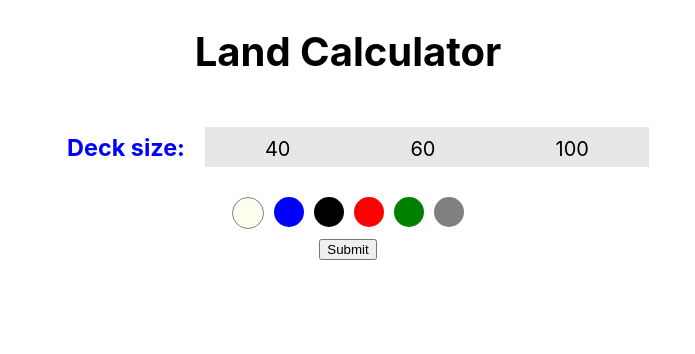
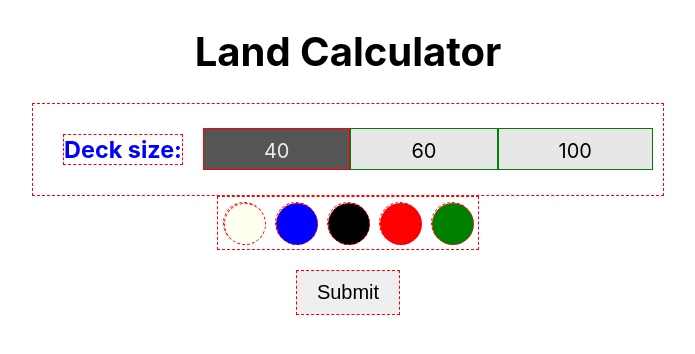
Before and after one commit to mtg-calculator/client, a React (Create React App) app: page / in a window 1280 px wide. Shown: the top 354 px of the page, without its empty margins (292-987 px from the left). Built offline with nearby package versions, Linux system fonts and the light colour scheme.

Commit message:
set form state on all input changes

```diff
--- a/src/colors.js
+++ b/src/colors.js
@@ -4,5 +4,4 @@ export const COLORS = [
   'black',
   'red',
   'green',
-  'colorless'
 ];
--- a/src/components/DeckSizeSelector.js
+++ b/src/components/DeckSizeSelector.js
@@ -2,15 +2,26 @@ import React, { Component } from 'react';
 import '../styles/DeckSizeSelector.scss';
 
 export default class DeckSizeSelector extends Component {
+  state = {
+    deckSize: 40,
+  }
+
+  handleOptionChange = event => {
+    this.setState({ deckSize: +event.target.value}, () => {
+      this.props.onChange(this.state.deckSize);
+    })
+
+  }
+
   render() {
     return (
       <div className="deck-size-selector">
         <h3>Deck size:</h3>
-        <input type="radio" id="40-deck" name="deck-size" value="40" />
+        <input type="radio" id="40-deck" name="deck-size" value="40" checked={this.state.deckSize === 40} onChange={this.handleOptionChange} />
         <label htmlFor="40-deck">40</label>
-        <input type="radio" id="60-deck" name="deck-size" value="60" />
+        <input type="radio" id="60-deck" name="deck-size" value="60" checked={this.state.deckSize === 60} onChange={this.handleOptionChange}/>
         <label htmlFor="60-deck">60</label>
-        <input type="radio" id="100-deck" name="deck-size" value="100" />
+        <input type="radio" id="100-deck" name="deck-size" value="100" checked={this.state.deckSize === 100} onChange={this.handleOptionChange}/>
         <label htmlFor="100-deck">100</label>
       </div>
     )
--- a/src/components/InputForm.js
+++ b/src/components/InputForm.js
@@ -11,39 +11,73 @@ export default class InputForm extends Component {
     super(props);
 
     this.state = {
-      value: 1,
-      colors: []
+      deckSize: null,
+      colors: {},
     }
+  }
+
+  handleDeckSizeSelect = deckSize => {
+    this.setState({ deckSize })
   }
 
   handleColorClick = event => {
     const { color } = event.target.dataset;
-    if (!this.state.colors.includes(color)) {
-      this.setState(prevState => prevState.colors.push(color))
+    if (!this.state.colors[color]) {
+      this.setState({
+        colors: {
+          ...this.state.colors,
+          [color]: { qty: 1, turn: 1 }
+        }
+      });
     }
   }
 
   handleRemoveColor = removedColor => {
+    this.setState(prevState => {
+      const { [removedColor]:value, ...otherColors } = prevState.colors;
+      return { colors: otherColors };
+    });
+  }
+
+  handleLandInputChange = (color, type, num) => {
     this.setState(prevState => ({
-      colors: prevState.colors.filter(color => color !== removedColor)
-    }))
+      colors: {
+        ...prevState.colors,
+        [color]: {
+          ...prevState.colors[color],
+          [type]: num
+        }
+
+      }
+    }));
+  }
+
+  handleFormSubmit = event => {
+    event.preventDefault();
+    console.log(event.target);
   }
 
   render() {
     return (
-      <div className="input-form">
+      <form className="input-form" onSubmit={this.handleFormSubmit}>
 
-        <DeckSizeSelector />
+        <DeckSizeSelector onChange={this.handleDeckSizeSelect} />
 
         <div className="color-btns">
           { COLORS.map(color =>  <ColorButton color={color} handleClick={this.handleColorClick} key={color} />
           )}
         </div>
 
-        { this.state.colors.map(color => <LandCountInput color={color} handleRemoveColor={() => this.handleRemoveColor(color)} key={color} />)}
+        { Object.keys(this.state.colors).map(color => (
+          <LandCountInput
+            color={color}
+            handleLandInputChange={this.handleLandInputChange}
+            handleRemoveColor={() => this.handleRemoveColor(color)}
+            key={color} />
+        ))}
 
-        <button>Submit</button>
-      </div>
+        <button className="submit">Submit</button>
+      </form>
     )
   }
 }
--- a/src/components/LandCountInput.js
+++ b/src/components/LandCountInput.js
@@ -18,10 +18,12 @@ export default class LandCountInput extends Component {
 
   onCountChange = count => {
     this.setState({ count });
+    this.props.handleLandInputChange(this.props.color, "qty", count)
   }
 
   onTurnChange = turn => {
     this.setState({ turn });
+    this.props.handleLandInputChange(this.props.color, "turn", turn)
   }
 
   render() {
--- a/src/styles/ColorButton.scss
+++ b/src/styles/ColorButton.scss
@@ -1,5 +1,7 @@
 .color-btn {
   cursor: pointer;
   margin: 5px;
+  width: 2rem;
+  height: 2rem;
   border-radius: 50%;
 }
--- a/src/styles/ColorDot.scss
+++ b/src/styles/ColorDot.scss
@@ -2,7 +2,7 @@
 
 .color-dot{
   display: inline-block;
-  width: 30px;
-  height: 30px;
+  width: 2rem;
+  height: 2rem;
   border-radius: 50%;
 }
--- a/src/styles/DeckSizeSelector.scss
+++ b/src/styles/DeckSizeSelector.scss
@@ -19,11 +19,13 @@
     height: 1rem;
     // border: 1px solid black;
     background-color: #e7e7e7;
+    border: solid 1px green;
   }
 
   input[type=radio]:checked + label {
     background-image: none;
     background-color: #555;
     color: #eee;
+    border: solid 1px red;
   }
 }
--- a/src/styles/InputForm.scss
+++ b/src/styles/InputForm.scss
@@ -2,6 +2,8 @@
   display: flex;
   flex-direction: column;
   align-items: center;
+  * {
+    border: dashed 1px red;
   }
 
   .rc-input-number {
@@ -16,3 +18,10 @@ h3 {
   .color-btns {
     display: flex;
   }
+
+  .submit {
+    font-size: 1rem;
+    padding: 0.5rem 1rem;
+    margin: 1rem;
+  }
+}
--- a/src/styles/colors.scss
+++ b/src/styles/colors.scss
@@ -3,7 +3,7 @@ $blue: blue;
 $white: ivory;
 $black: black;
 $green: green;
-$grey: grey;
+$grey: #cfcfcf;
 
 .red {
   background-color: $red;
```
Lines whose indentation alone changed are shown as unchanged.
